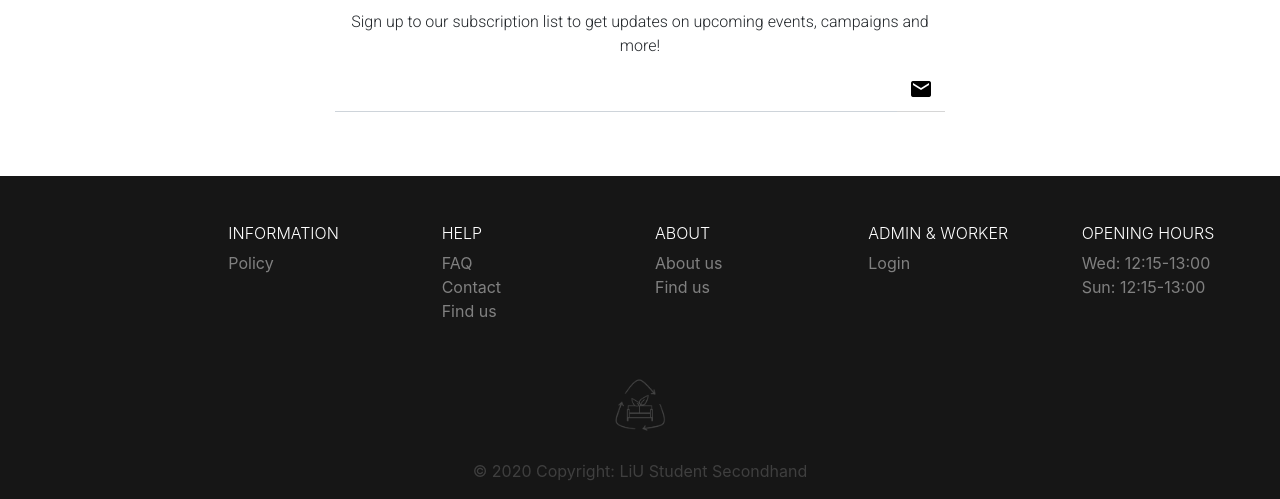
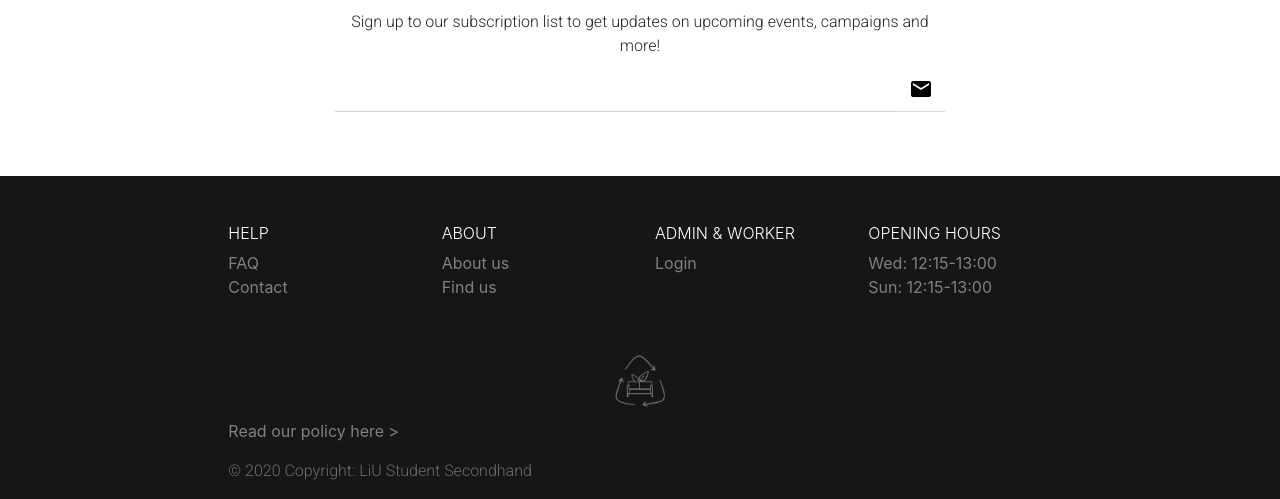
Before and after one commit to bjobe613/lssh, a Flask app: page / in a window 1280 px wide. Shown: the part 3689-4188 px from the top of the page. Run offline with Flask 2, Linux system fonts and the light colour scheme; some libraries are stand-ins or nearby versions.

Commit message:
footer tweaked

```diff
--- a/lssh/static/css/layout.css
+++ b/lssh/static/css/layout.css
@@ -111,7 +111,7 @@ p {
 #logotype-footer {
     height: 4.5rem;
     width: 4.5rem;
-    opacity: 20%;
+    opacity: 40%;
 }
 
 .page-footer {
@@ -119,7 +119,7 @@ p {
 }
 
 .footer-copyright {
-    color: rgb(63, 63, 63);
+    color: rgb(109, 109, 109);
 }
 
 #navbar.scrolled {
--- a/lssh/templates/layout.html
+++ b/lssh/templates/layout.html
@@ -170,24 +170,17 @@
             <div class="row pt-5 pb-3">
                 <div class="col-md-2 col-sm-12 "></div>
 
-                <div class="col-md-2 col-sm-12 text-md-left text-center pb-3">
-                    <h4 class="footer-heading">INFORMATION</h4>
-                    <a class="a-link" target="_blank" href="{{ url_for('static', filename = 'Policy LiU Student Secondhand_200330 (1).pdf') }}"> Policy </a>
-                </div>
 
                 <div class="col-md-2 col-sm-12 text-md-left text-center pb-3">
                     <h4 class="footer-heading">HELP</h4>
                     <a class="a-link" href="{{ url_for('main.faq') }}">FAQ </a>
                     <br>
                     <a class="a-link" href="{{ url_for('main.contact') }}"> Contact </a>
-
-                    <br>
-                    <a class="a-link" href="{{ url_for('main.find_us') }}"> Find us </a>
                 </div>
 
                 <div class="col-md-2 col-sm-12 text-md-left text-center pb-3">
                     <h4 class="footer-heading">ABOUT</h4>
-                    <a class="a-link" href="{{ url_for('main.faq') }}">About us</a>
+                    <a class="a-link" href="{{ url_for('main.about_us') }}">About us</a>
                     <br>
                     <a class="a-link" href="{{ url_for('main.find_us') }}"> Find us </a>
                 </div>
@@ -215,10 +208,25 @@
                         class="img-fluid image" alt="Responsive image">
                 </div>
             </div>
+
+
+        <!-- Copyright -->
+
+        <div class="row pb-3">
+            <div class="col-8 offset-2">
+                <a class="a-link footer-heading" target="_blank" href="{{ url_for('static', filename = 'Policy LiU Student Secondhand_200330 (1).pdf') }}"> Read our policy here ></a>
+
+            </div>
+
         </div>
 
-        <!-- Copyright -->
-        <div class="footer-copyright text-center py-3">© 2020 Copyright: LiU Student Secondhand
+        <div class="row">
+            <div class="col-4 offset-2">
+                <p class="footer-copyright">© 2020 Copyright: LiU Student Secondhand</p>
+            </div>
+        </div>
+
+
 
         </div>
         <!-- Copyright -->
```
